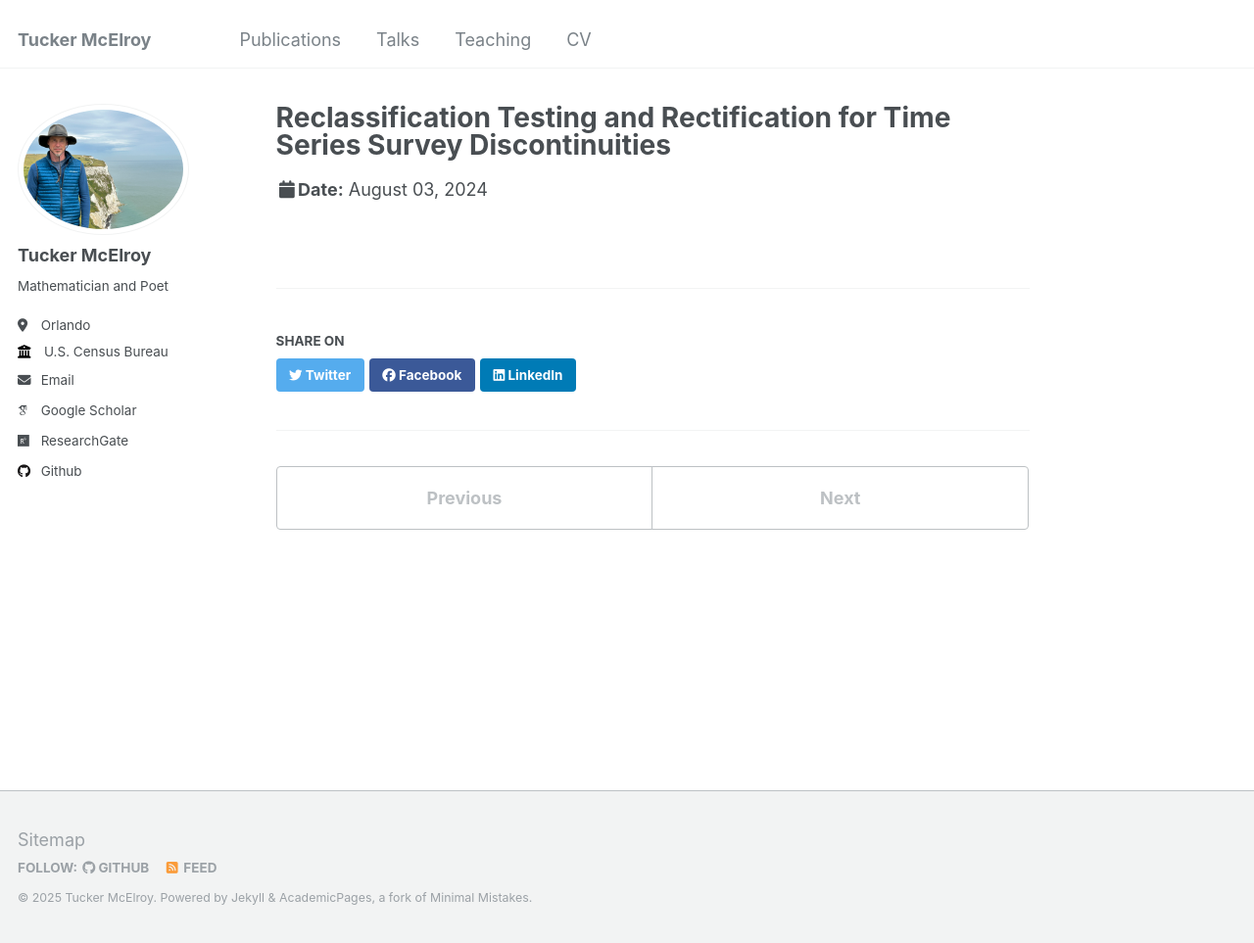
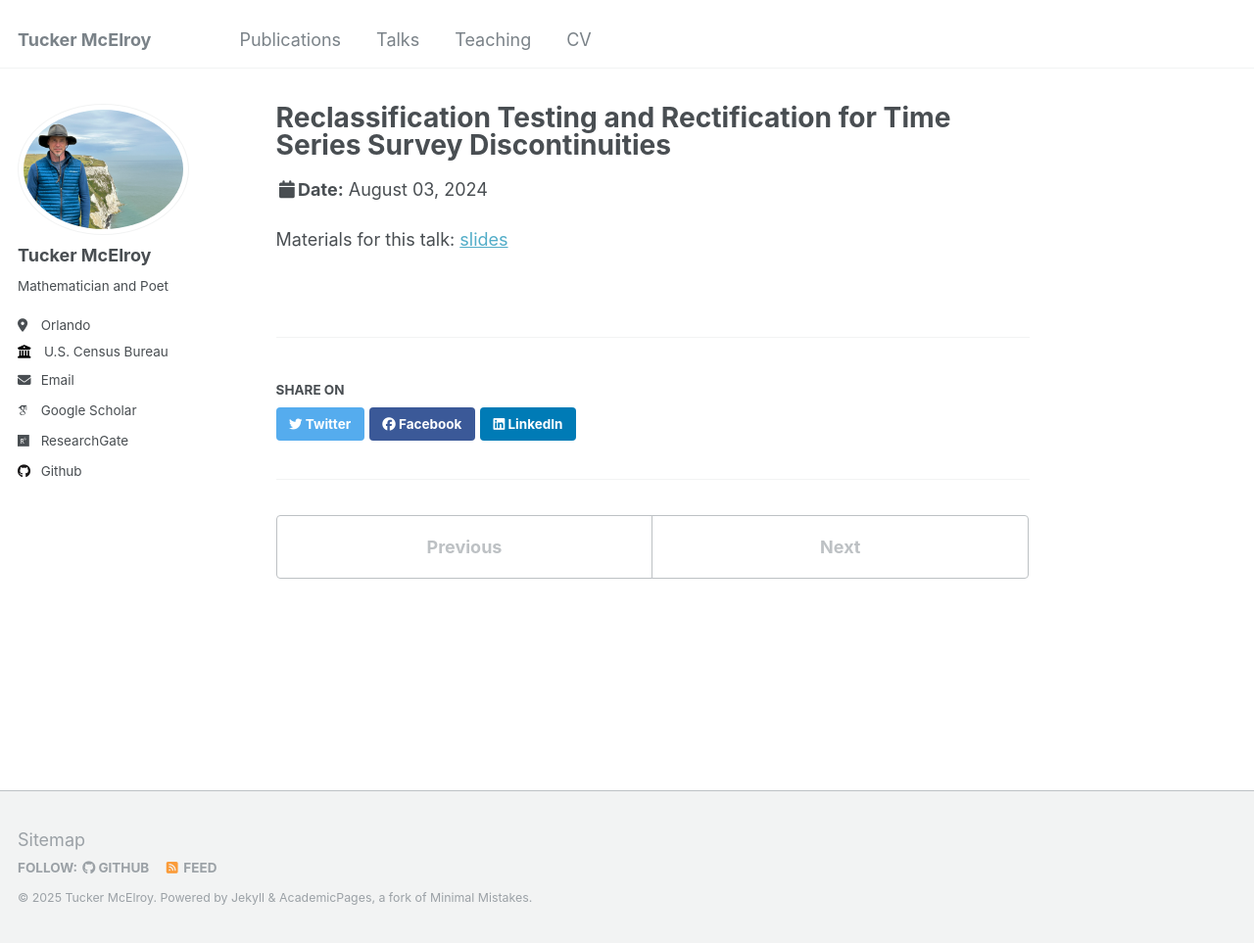
Before and after one commit to tuckermcelroy/tuckermcelroy.github.io, a Jekyll site: the page built from _talks/jsm24.md, in a window 1280 px wide and 963 px high. Shown: the whole window at 98% size. Built offline with Jekyll 4.4.1, drawn with Linux system fonts in a browser that asks for light colours; some web fonts are replaced.

Commit message:
Update jsm24.md

```diff
--- a/_talks/jsm24.md
+++ b/_talks/jsm24.md
@@ -7,3 +7,5 @@ venue: "Joint Statistical Meetings"
 date: 2024-08-03
 location: "Portland, Oregon"
 ---
+
+Materials for this talk: [slides](http://tuckermcelroy.github.io/files/JSM2024.pdf)
```
